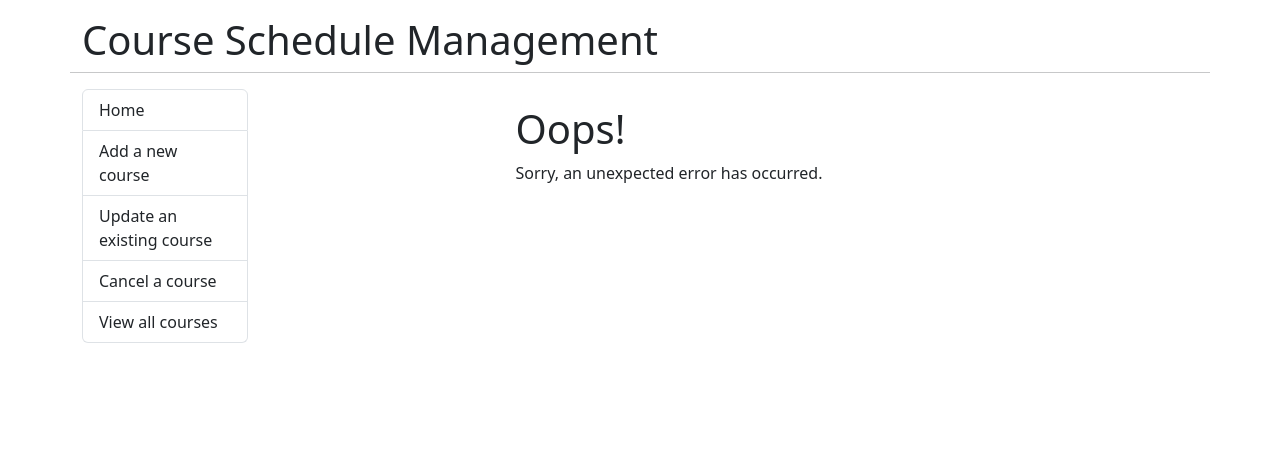
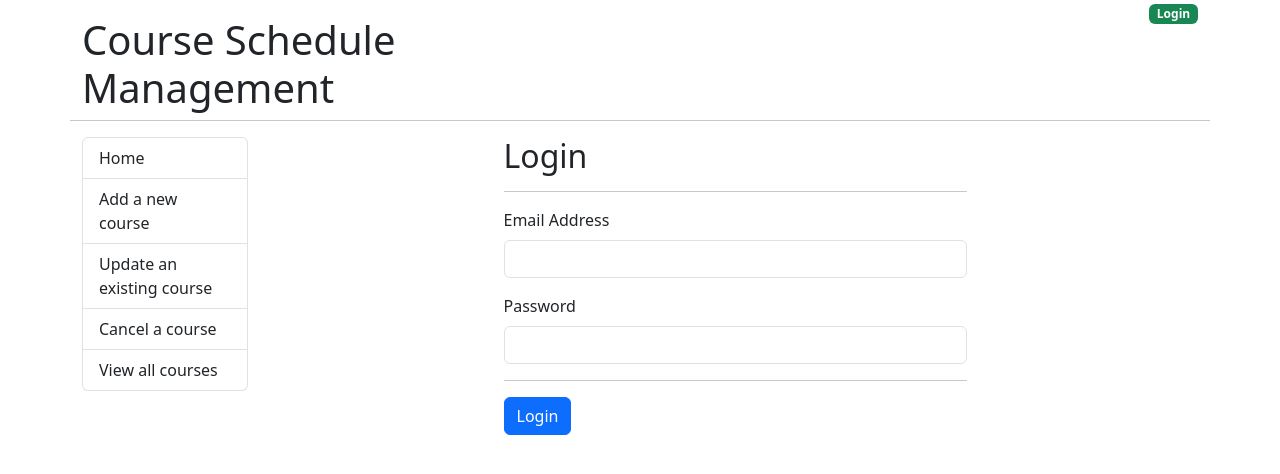
Before and after one commit to kenichisutan/course-schedule-management, a React (Create React App) app: page /login in a window 1280 px wide. Shown: the top 474 px of the page. Built offline with nearby package versions, Linux system fonts and the light colour scheme; no server answers.

Commit message:
Created login page

```diff
--- a/src/App.js
+++ b/src/App.js
@@ -1,14 +1,52 @@
-import React from "react";
+import React, {useEffect, useState} from "react";
 import { Link, Outlet, useNavigate } from "react-router-dom";
+import Alert from "./components/Alert";
 
 function App() {
+    const [jwtToken, setJwtToken] = useState("");
+    const [alertMessage, setAlertMessage] = useState("");
+    const [alertClassName, setAlertClassName] = useState("d-none");
+
     const navigate = useNavigate();
+
+    const logOut = () => {
+        setJwtToken("");
+        setAlertClassName("alert-success");
+        setAlertMessage("You have been logged out");
+        navigate("/login");
+    }
+
+    useEffect(() => {
+        if(jwtToken === "") {
+            const requestOptions = {
+                method: "GET",
+                credentials: "include",
+            }
+
+            fetch("/refresh", requestOptions)
+                .then((response) => response.json())
+                .then((data) => {
+                    if (data.access_token) {
+                        setJwtToken(data.access_token);
+                    }
+                })
+                .catch((error) => {
+                    console.log("user is not logged in", error);
+                })
+        }
+    }, [jwtToken])
 
     return (
         <div className="container">
             <div className="row">
                 <div className="col">
                     <h1 className="mt-3">Course Schedule Management</h1>
+                </div>
+                <div className="col text-end">
+                    {jwtToken === ""
+                        ? <Link to="/login"><a href="#!"><span className="badge bg-success">Login</span></a></Link>
+                        : <a href="#!" onClick={logOut}><span className="badge bg-danger">Logout</span></a>
+                    }
                 </div>
                 <hr className="mb-3"></hr>
             </div>
@@ -43,12 +81,27 @@ function App() {
                             >
                                 View all courses
                             </Link>
+                            {jwtToken !== "" &&
+                                <>
+                                    <Link
+                                        to="/manage"
+                                        className="list-group-item list-group-item-action"
+                                    >
+                                        Manage
+                                    </Link>
+                                </>
+                            }
                         </div>
                     </nav>
                 </div>
                 <div className="col-md-10">
-                    {/* This is where the matched child route components will be rendered */}
-                    <Outlet />
+                    <Alert
+                        message={alertMessage}
+                        className={alertClassName}
+                    />
+                    <Outlet context={{
+                        jwtToken, setJwtToken, setAlertClassName, setAlertMessage,
+                    }}/>
                 </div>
             </div>
         </div>
--- /dev/null
+++ b/src/components/Alert.js
@@ -0,0 +1,9 @@
+const Alert = (props) => {
+    return (
+        <div className={"alert " + props.className} role="alert">
+            {props.message}
+        </div>
+    )
+}
+
+export default Alert;
--- /dev/null
+++ b/src/components/Login.js
@@ -0,0 +1,84 @@
+import {useState} from "react";
+import Input from "./form/Input";
+import {useNavigate, useOutletContext} from "react-router-dom";
+
+const Login = () => {
+    const [email, setEmail] = useState("");
+    const [password, setPassword] = useState("");
+
+    const { setJwtToken } = useOutletContext()
+    const { setAlertClassName } = useOutletContext()
+    const { setAlertMessage } = useOutletContext()
+
+    const navigate = useNavigate();
+
+    const handleSubmit = (event) => {
+        event.preventDefault();
+        console.log("email: " + email + ", password: " + password);
+
+        // build the request payload
+        let payload = {
+            email: email,
+            password: password,
+        }
+
+        // TODO: Placeholder code
+        const requestOptions = {
+            method: 'POST',
+            headers: { 'Content-Type': 'application/json' },
+            credentials: 'include',
+            body: JSON.stringify(payload)
+        }
+
+        fetch('/authenticate', requestOptions)
+            .then((response) => response.json())
+            .then((data) => {
+                if (data.error) {
+                    setAlertClassName("alert-danger");
+                    setAlertMessage(data.message);
+                } else {
+                    setJwtToken(data.access_token);
+                    setAlertClassName("d-none");
+                    setAlertMessage("");
+                    navigate("/");
+                }
+            })
+            .catch((error) => {
+                setAlertClassName("alert-danger");
+                setAlertMessage("Error: " + error);
+            })
+    }
+
+    return (
+        <div className="col-md-6 offset-md-3">
+            <h2>Login</h2>
+            <hr/>
+            <form onSubmit={handleSubmit}>
+                <Input
+                    title="Email Address"
+                    type="email"
+                    className="form-control"
+                    name="email"
+                    autoComplete="email-new"
+                    onChange={(event) => setEmail(event.target.value)}
+                />
+                <Input
+                    title="Password"
+                    type="password"
+                    className="form-control"
+                    name="password"
+                    autoComplete="password-new"
+                    onChange={(event) => setPassword(event.target.value)}
+                />
+                <hr />
+                <input
+                    type="submit"
+                    className="btn btn-primary"
+                    value="Login"
+                />
+            </form>
+        </div>
+    );
+}
+
+export default Login;
--- a/src/index.js
+++ b/src/index.js
@@ -8,12 +8,14 @@ import Update from './components/Update';
 import Cancel from './components/Cancel';
 import ErrorPage from './components/ErrorPage';
 import Courses from './components/Courses';
+import Login from "./components/Login";
 
 const router = (
     <BrowserRouter>
         <Routes>
             <Route path="/" element={<App />} errorElement={<ErrorPage />}>
                 <Route index element={<Home />} />
+                <Route path="/login" element={<Login />} />
                 <Route path="/new" element={<New />} />
                 <Route path="/update" element={<Update />} />
                 <Route path="/cancel" element={<Cancel />} />
```
